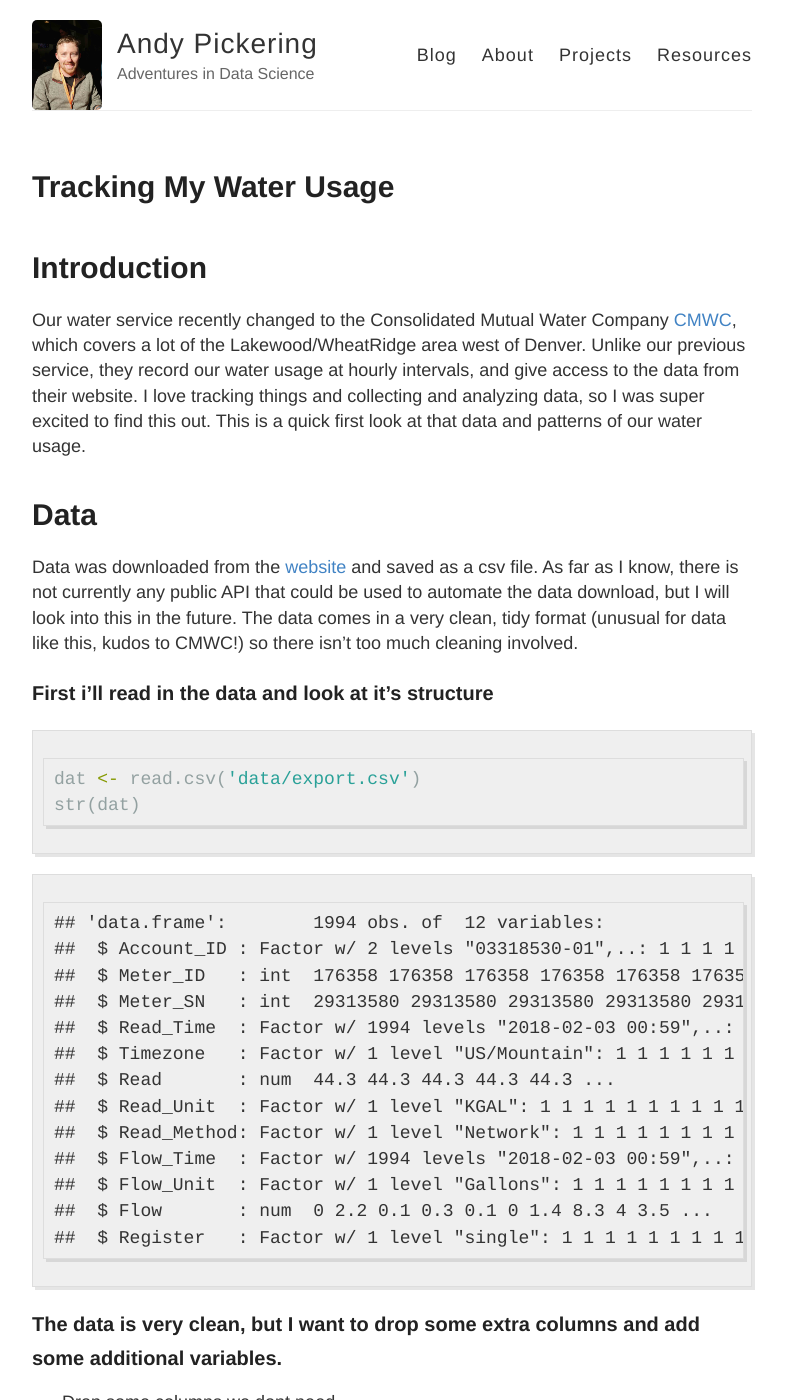
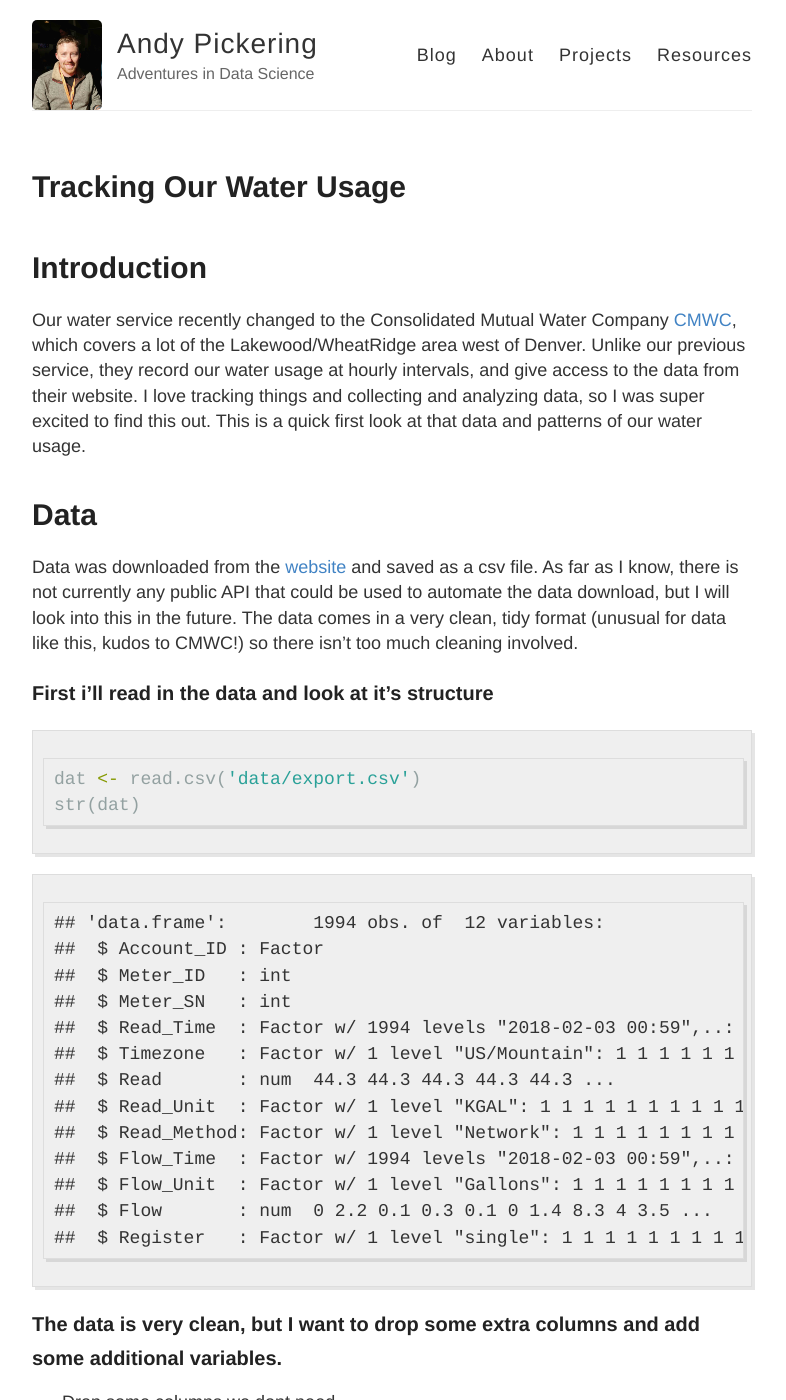
Before and after one commit to andypicke/andypicke.github.io, a Jekyll site: the page built from _posts/2018-04-29-water_usage.md, in a window 1280 px wide and 1400 px high. Shown: the whole window, without its empty margins (248-1034 px from the left). Built offline with Jekyll 4.4.1, drawn with Linux system fonts in a browser that asks for light colours; comment, search, counter and statistics services are not loaded.

Commit message:
fix title

````diff
--- a/_posts/2018-04-29-water_usage.md
+++ b/_posts/2018-04-29-water_usage.md
@@ -1,6 +1,6 @@
 ---
 layout: post
-title: 'Tracking My Water Usage'
+title: 'Tracking Our Water Usage'
 ---
 
 # Introduction
@@ -21,9 +21,9 @@ str(dat)
 
 ```
 ## 'data.frame':	1994 obs. of  12 variables:
-##  $ Account_ID : Factor w/ 2 levels "03318530-01",..: 1 1 1 1 1 1 1 1 1 1 ...
-##  $ Meter_ID   : int  176358 176358 176358 176358 176358 176358 176358 176358 176358 176358 ...
-##  $ Meter_SN   : int  29313580 29313580 29313580 29313580 29313580 29313580 29313580 29313580 29313580 29313580 ...
+##  $ Account_ID : Factor
+##  $ Meter_ID   : int
+##  $ Meter_SN   : int
 ##  $ Read_Time  : Factor w/ 1994 levels "2018-02-03 00:59",..: 1 2 3 4 5 6 7 8 9 10 ...
 ##  $ Timezone   : Factor w/ 1 level "US/Mountain": 1 1 1 1 1 1 1 1 1 1 ...
 ##  $ Read       : num  44.3 44.3 44.3 44.3 44.3 ...
````
